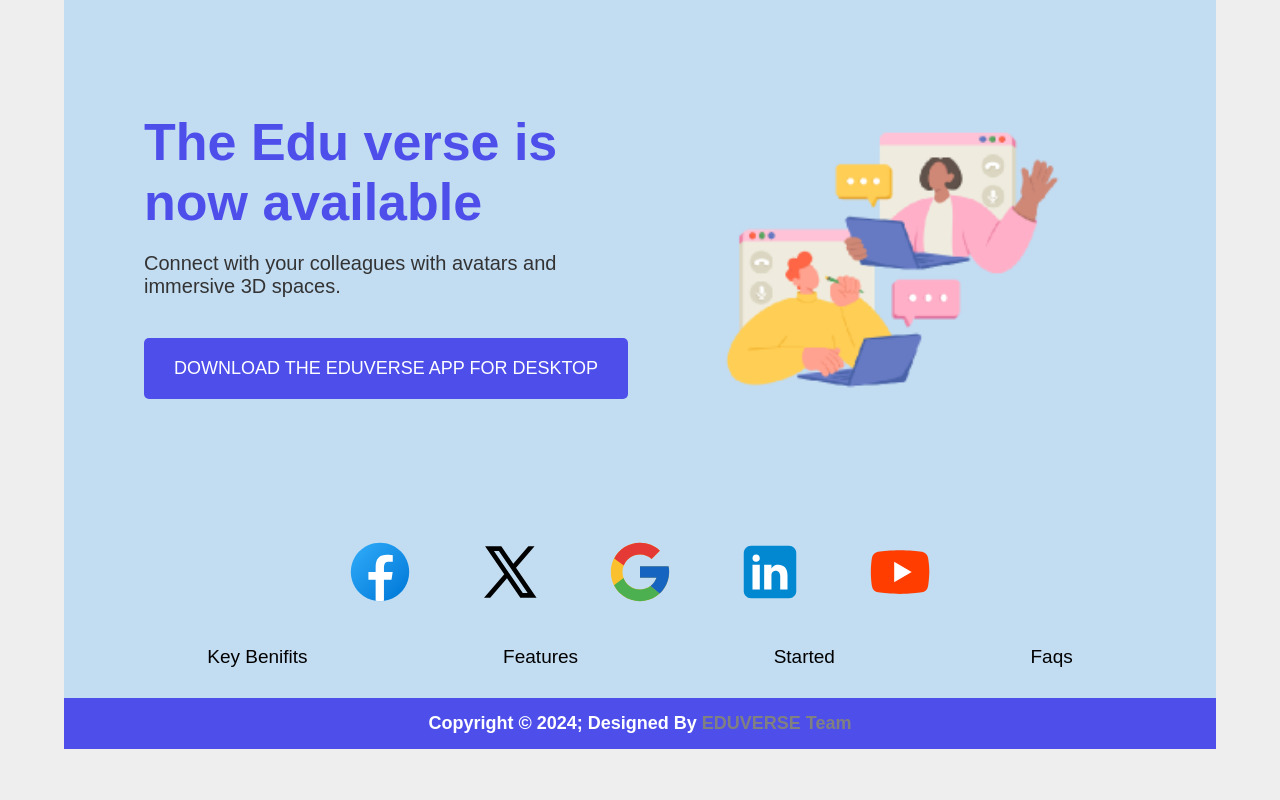
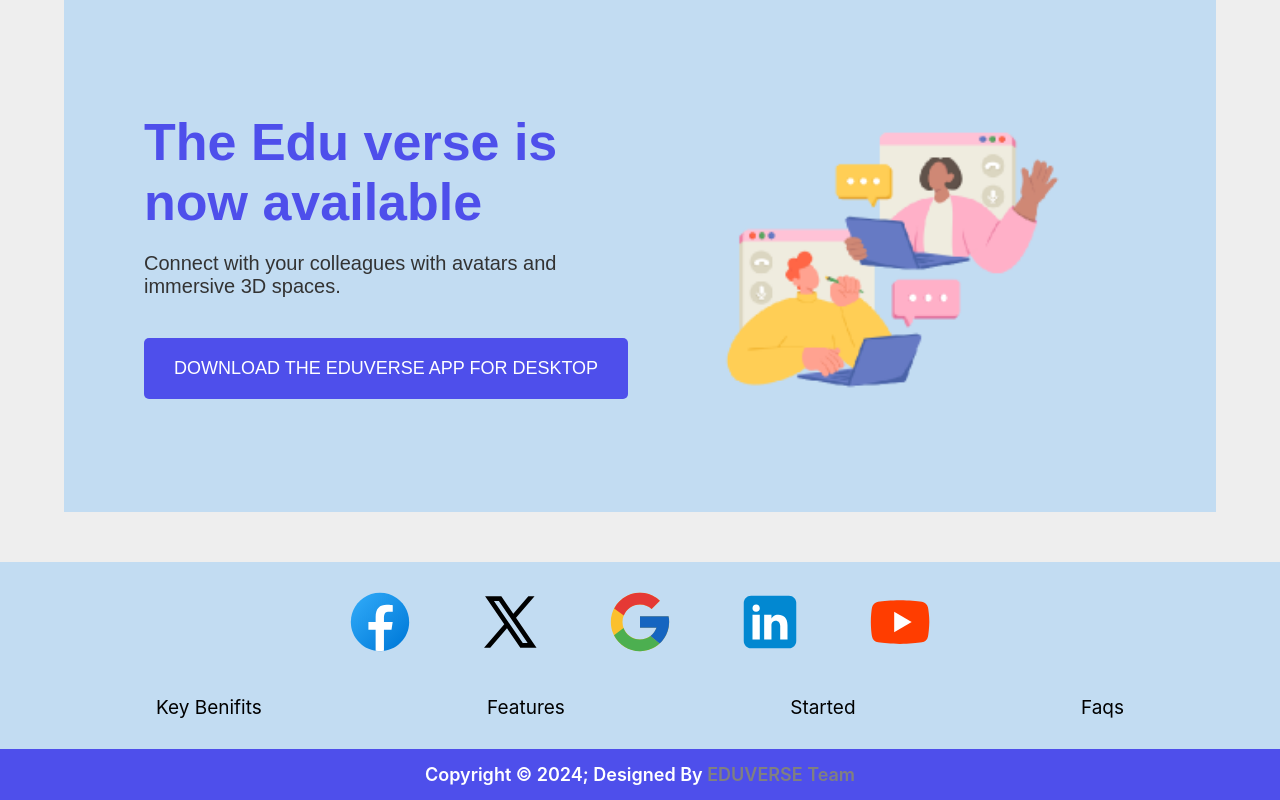
Before and after one commit to Ahmed-Elbqarey/Graduation_Project, a React (Create React App) app: page /download in a window 1280 px wide. Shown: the part 166-966 px from the top of the page. Before the commit the page ends 915 px from the top, so only its background shows below. Built offline with nearby package versions, Linux system fonts and the light colour scheme.

Commit message:
edit footer in download page

```diff
--- a/src/pages/download.jsx
+++ b/src/pages/download.jsx
@@ -46,7 +46,8 @@ function DownloadPage() {
             />
           </div>
         </div>
-        <div className="footer">
+      </div>
+      <div className="footer" style={{ marginTop: "50px" }}>
         <div className="media_links">
           <div className="icons">
             <Facebook />
@@ -78,7 +79,6 @@ function DownloadPage() {
           <span style={{ color: "gray" }}>EDUVERSE Team</span>
         </div>
       </div>
-      </div>
     </>
   );
 }
```
Also changed, not shown: src/pages/DownloadPage.css (line endings or trailing spaces). Lines whose indentation alone changed are shown as unchanged.
